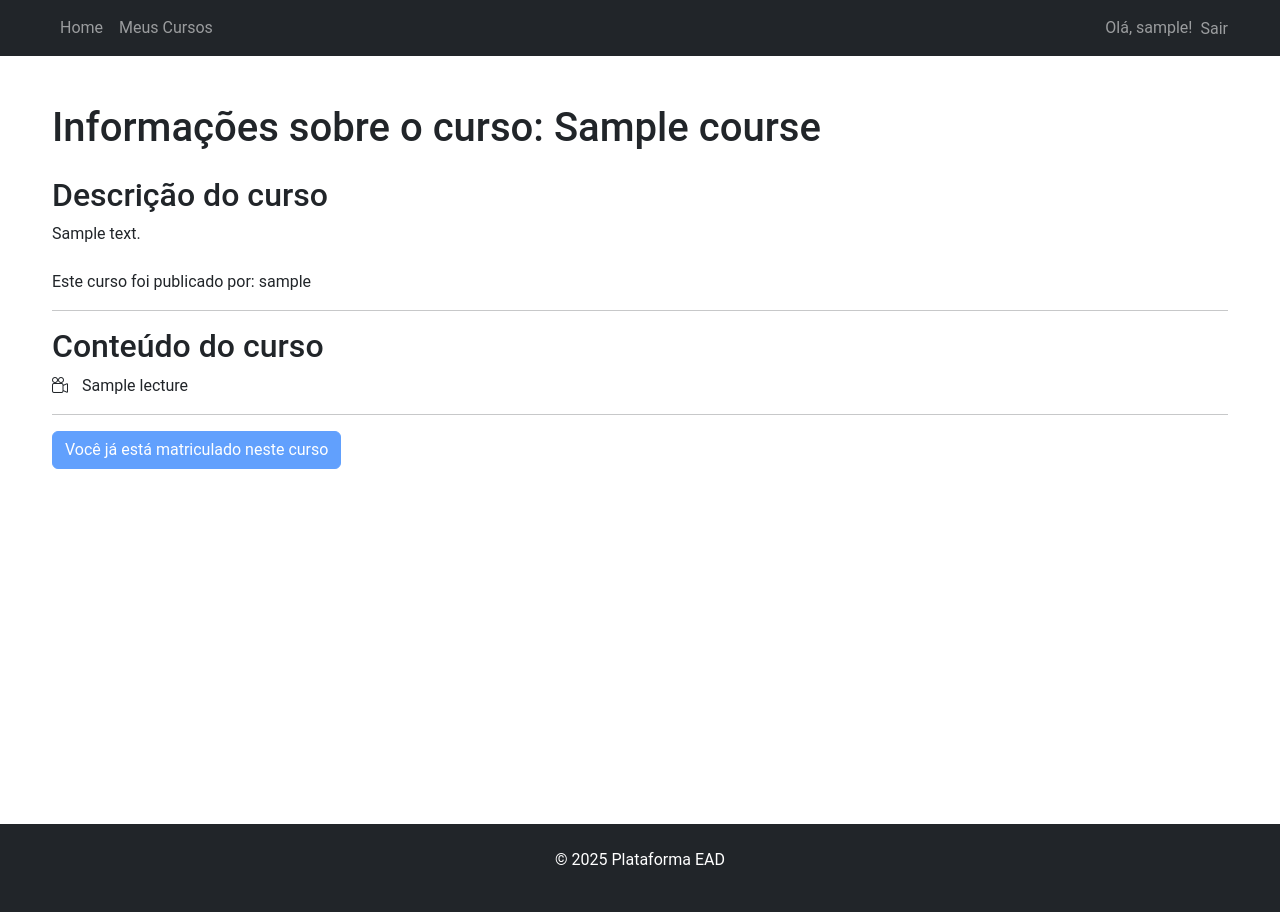
After one commit to Rafael-Mota-Moraes/TCC, a Django app: page /informacoes-curso/1/ in a window 1280 px wide. The commit adds this page. Run offline with Django 5.2, Linux system fonts and the light colour scheme; a user stored in the database is signed in; tables that the repository leaves empty hold one stand-in row (values such as "Sample post").

Commit message:
Sistema de matrícula e listagem de meus cursos

```diff
--- a/lms/models.py
+++ b/lms/models.py
@@ -72,3 +72,19 @@ class Lecture(models.Model):
 
     def __str__(self):
         return f"{self.title} - {self.course.title}"
+
+
+class UserCourseRegistration(models.Model):
+    user = models.ForeignKey(
+        User,
+        on_delete=models.CASCADE,
+        null=True,
+        blank=True,
+    )
+    course = models.ForeignKey(
+        Course,
+        related_name="course_registration",
+        on_delete=models.CASCADE,
+        verbose_name="Curso",
+        null=True,
+    )
--- /dev/null
+++ b/lms/templates/lms/course-infos.html
@@ -0,0 +1,32 @@
+{% extends "global/base.html" %}
+{% block content %}
+<div class="container mt-4">
+    <h1 class="mb-4">Informações sobre o curso: {{ course.title }}</h1>
+
+    <h2>Descrição do curso</h2>
+    <p class="mb-4">{{ course.description }}</p>
+    <p>Este curso foi publicado por: {{ course.belongs_to.username }}</p>
+    <hr />
+
+    <h2>Conteúdo do curso</h2>
+
+    <ul style="margin: 0; padding: 0;">
+        {% for lecture in lectures %}
+            <li> <i class="bi bi-camera-reels" style="margin-right: 10px;"></i> {{ lecture.title }} </li>
+        {% endfor %}
+    </ul>
+
+    <hr />
+
+    {% if is_registered %}
+        <button class="btn btn-primary" disabled>Você já está matriculado neste curso</button>
+    {% else %}
+        <a class="btn btn-primary" href="{% url 'register-in-course' course.id %}"><i class="bi bi-bell-fill"></i> Fazer matrícula</a>
+    {% endif %}
+
+</div>
+{% endblock %}
+{% block extra_head %}
+    <link rel="stylesheet" href="https://cdnjs.cloudflare.com/ajax/libs/bootstrap-icons/1.8.1/font/bootstrap-icons.min.css">
+    <script src="https://cdnjs.cloudflare.com/ajax/libs/Sortable/1.15.0/Sortable.min.js"></script>
+{% endblock %}
--- a/lms/templates/lms/home.html
+++ b/lms/templates/lms/home.html
@@ -37,7 +37,7 @@
                     <p>{{ course.description }}</p>
                     <p>Publicado por: {{ course.belongs_to }}</p>
                     <div class="text-center">
-                        <a href="/informacoes-curso/id" class="btn btn-primary">Mais informações sobre este curso</a>
+                        <a href="{% url 'course-infos' course.id %}" class="btn btn-primary">Mais informações sobre este curso</a>
                     </div>
                   </div>
                 </div>
--- a/lms/urls.py
+++ b/lms/urls.py
@@ -21,4 +21,10 @@ urlpatterns = [
         name="reorder-lectures",
     ),
     path("excluir-aula/<int:lecture_id>/", views.delete_lecture, name="delete-lecture"),
+    path("informacoes-curso/<int:course_id>/", views.course_infos, name="course-infos"),
+    path(
+        "criar-matricula/<int:course_id>/",
+        views.register_in_course,
+        name="register-in-course",
+    ),
 ]
--- a/lms/views.py
+++ b/lms/views.py
@@ -4,11 +4,11 @@ import json
 
 from django.contrib import messages
 from django.contrib.auth.decorators import login_required
-from django.http import JsonResponse
+from django.http import HttpResponse, JsonResponse
 from django.shortcuts import get_object_or_404, redirect, render
 from django.views.decorators.http import require_POST
 
-from .models import Course, Lecture
+from .models import Course, Lecture, UserCourseRegistration
 
 
 def home(request):
@@ -20,7 +20,14 @@ def home(request):
 @login_required
 def my_courses(request):
     courses = Course.objects.filter(belongs_to=request.user)
-    return render(request, "lms/my-courses.html", {"courses": courses})
+
+    registered_courses = UserCourseRegistration.objects.filter(user=request.user)
+
+    return render(
+        request,
+        "lms/my-courses.html",
+        {"courses": courses, "registered_courses": registered_courses},
+    )
 
 
 @login_required
@@ -201,3 +208,40 @@ def edit_course(request, course_id):
 
     context = {"course": course, "lectures": lectures}
     return render(request, "lms/edit-course.html", context)
+
+
+def course_infos(request, course_id):
+    course = Course.objects.filter(id=course_id).first()
+    lectures = Lecture.objects.filter(course=course).order_by("order")
+
+    registered = UserCourseRegistration.objects.filter(
+        user=request.user, course=course
+    ).first()
+
+    is_registered = True if registered else False
+
+    context = {"course": course, "lectures": lectures, "is_registered": is_registered}
+    return render(request, "lms/course-infos.html", context)
+
+
+def register_in_course(request, course_id):
+    try:
+        course = Course.objects.filter(id=course_id).first()
+        registration = UserCourseRegistration(
+            user=request.user,
+            course=course,
+        )
+        registration.save()
+
+        messages.success(
+            request=request,
+            message=f"Parabéns! Você está matriculado no curso {course.title}",
+        )
+
+        return redirect("my-courses")
+    except Exception:
+        messages.error(
+            request=request,
+            message="Ocorreu algum erro, tente novamente",
+        )
+        return redirect("home-page")
```
Also changed, not shown: lms/templates/lms/my-courses.html (+29 -0 lines), lms/migrations/0004_usercourseregistration.py (added), readme.md.
